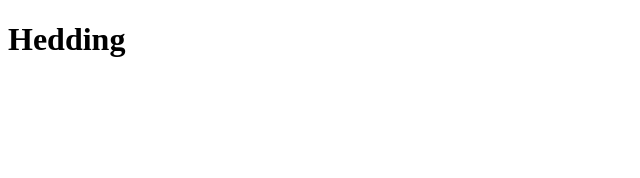
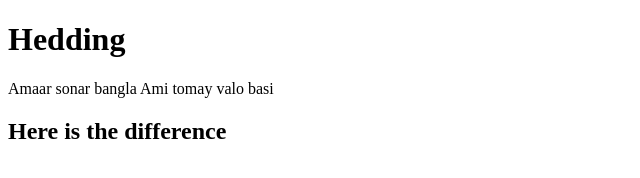
Before and after one commit to adoytech/my-first-website, a plain HTML site: page first-website.html in a window 1280 px wide. Shown: the whole page, without its empty margins (0-640 px from the left). Drawn offline with Linux system fonts and the light colour scheme.

Commit message:
first commit

```diff
--- a/first-website.html
+++ b/first-website.html
@@ -7,6 +7,9 @@
     <title>Document</title>
 
         <h1>Hedding</h1>
+        <p>Amaar sonar bangla Ami tomay valo basi</p>
+
+        <h2>Here is the difference</h2>
 </head>
 <body>
 
```
